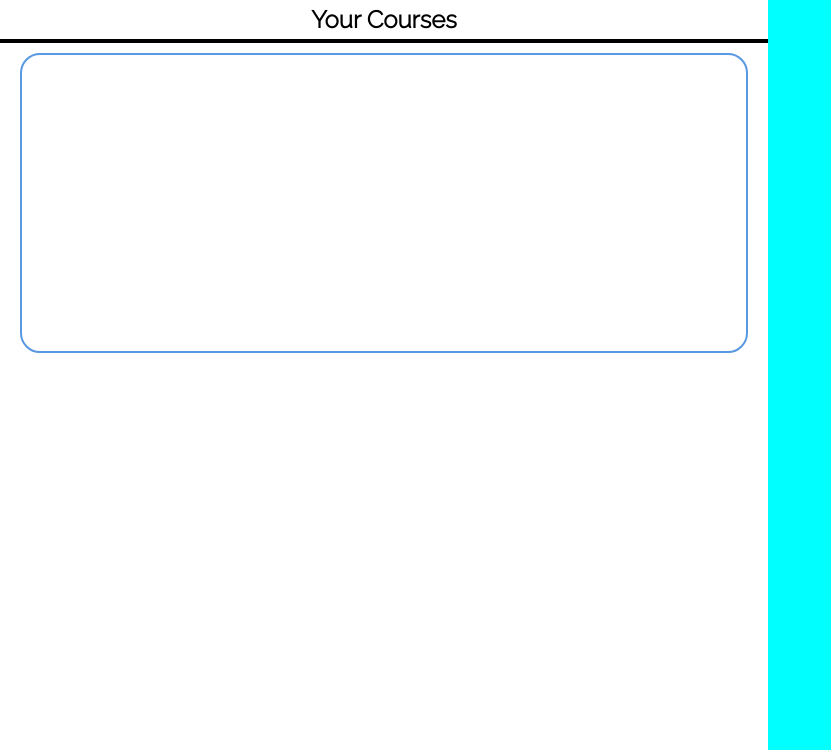
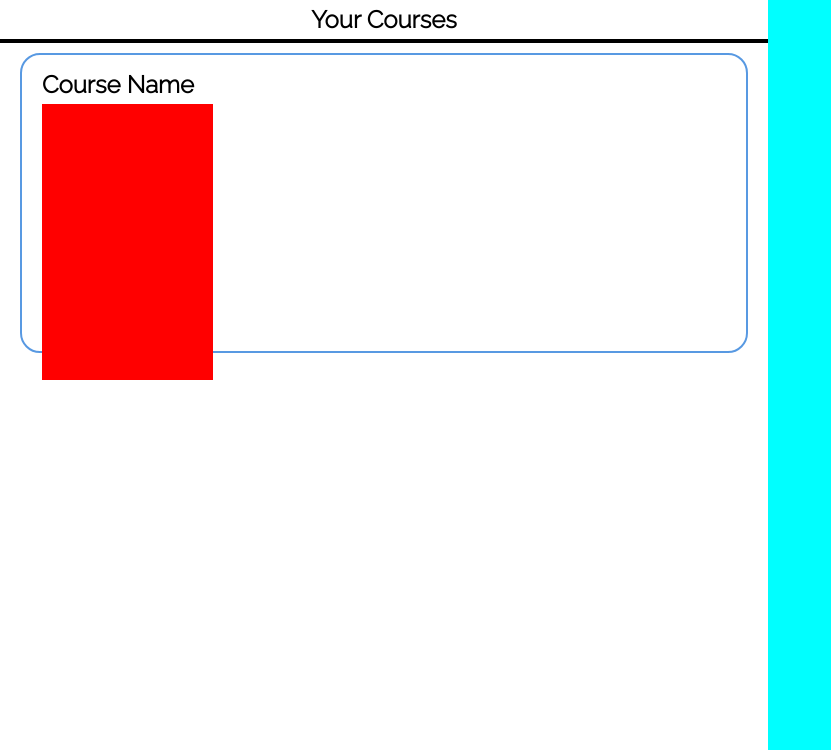
Before and after one commit to DicedBread/TridentMarine, a PHP site: page /user.php in a window 1280 px wide. Shown: the part 50-800 px from the top of the page, without its empty margins (0-831 px from the left). Run offline with PHP 8.4, Linux system fonts and the light colour scheme; a user stored in the database is signed in; some libraries are stand-ins or nearby versions.

Commit message:
layout test

```diff
--- a/style/user.css
+++ b/style/user.css
@@ -38,6 +38,26 @@
     height: 300px;
     margin: 10px;
     box-sizing: border-box;
+    padding: 10px 20px;
+    display: flex;
+    flex-direction: row;
+    flex-wrap: wrap;
+}
+
+.course_name{
+    width: 100%;
+    height: auto;
+}
+
+/* .enrolment h2{
+    width: 100%;
+    height: 10%;
+} */
+
+.info_col{
+    width: 25%;
+    height: 100%;
+    background-color: red;
 }
 
 .user_info{
--- a/user.php
+++ b/user.php
@@ -25,10 +25,15 @@
 
                 <div class="user_inter">
                     <div class="course_feed">
-                        <h2>Your Courses</h2>
+                        <h2>Your Courses</h3>
                         <div class="enrol_info">
                             <div class="enrolment">
+                                <div class="course_name">
+                                    <h2>Course Name</h2>
+                                </div>
+                                <div class="info_col">
 
+                                </div>
                             </div>
                         </div>
                     </div>
```
